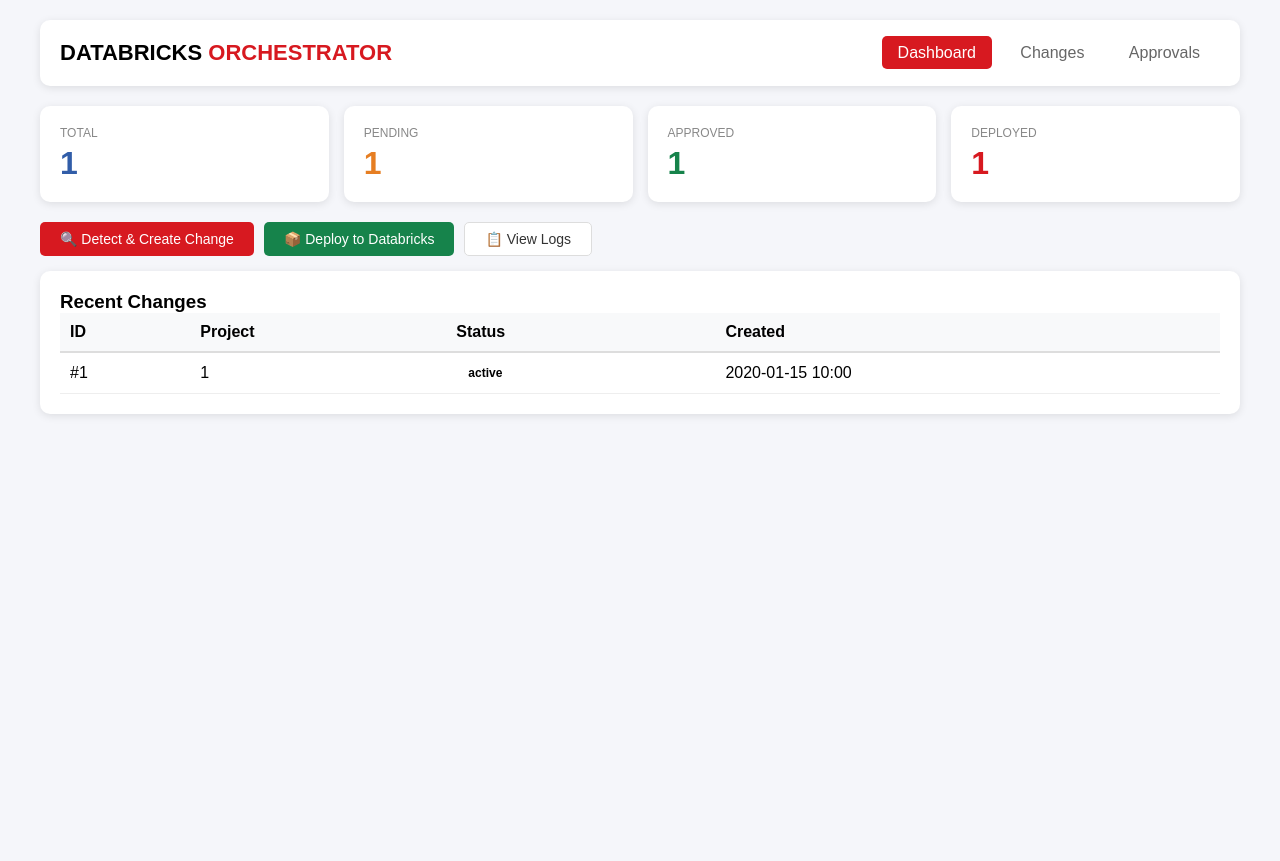
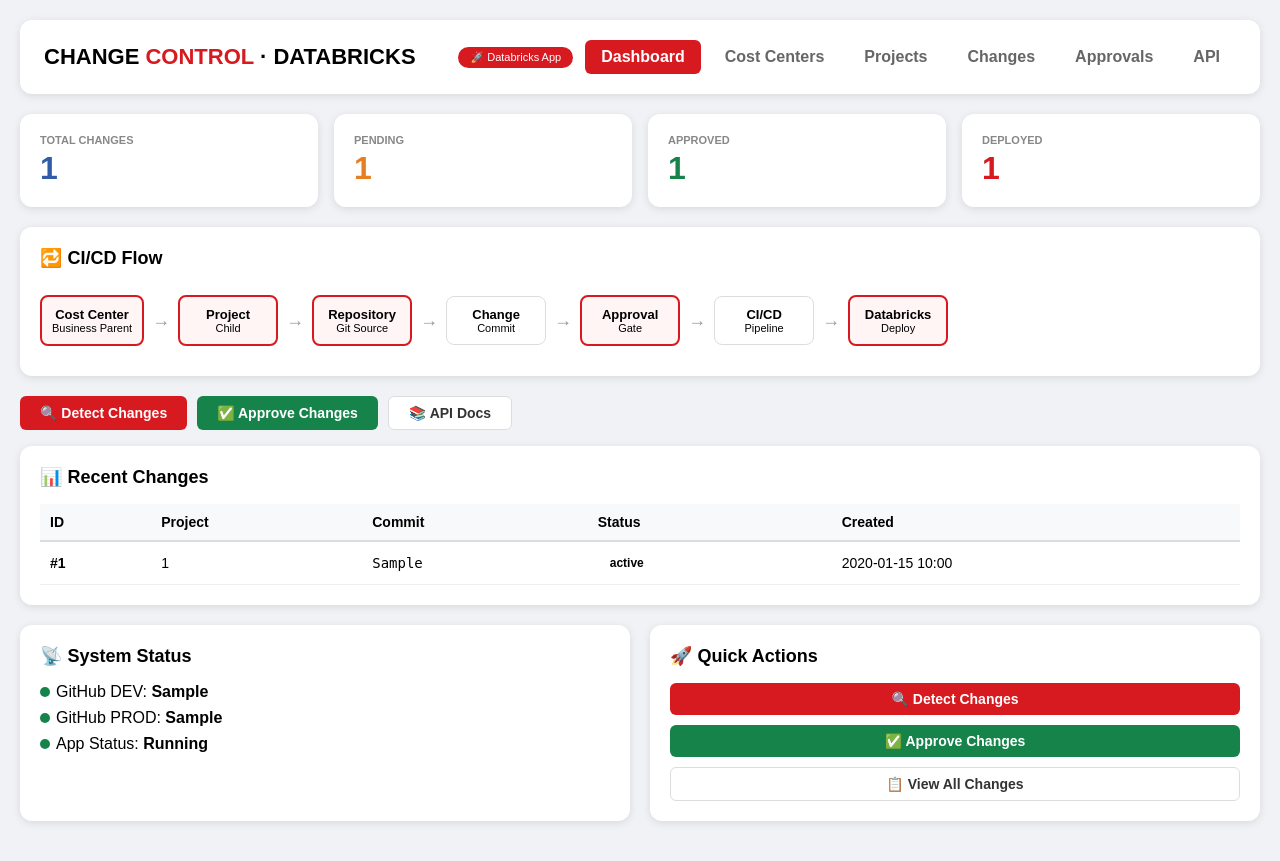
Before and after one commit to markqloudx/orchestrator-app, a Flask app: template templates/index.html in a window 1280 px wide. Before the commit the page ends 416 px from the top, so only its background shows below. Run offline with Flask 3, Linux system fonts and the light colour scheme; the template is opened without the code that fills it: most values are stand-ins (such as "Sample title", 1, 10 or a date in 2020).

Commit message:
Update index.html

```diff
--- a/templates/index.html
+++ b/templates/index.html
@@ -1,28 +1,43 @@
 <!DOCTYPE html>
-<html>
+<html lang="en">
 <head>
     <meta charset="UTF-8">
-<title>Databricks Orchestrator</title>
+    <meta name="viewport" content="width=device-width, initial-scale=1.0">
+    <title>Change Management Control Center</title>
     <style>
         *{margin:0;padding:0;box-sizing:border-box}
-body{font-family:Arial,sans-serif;background:#f5f6fa;padding:20px}
-.container{max-width:1200px;margin:0 auto}
-.header{background:#fff;padding:20px;border-radius:10px;margin-bottom:20px;box-shadow:0 2px 8px rgba(0,0,0,0.1);display:flex;justify-content:space-between;align-items:center}
-.logo{font-size:22px;font-weight:700}
+        body{font-family:Arial,sans-serif;background:#f0f2f5;padding:20px}
+        .container{max-width:1400px;margin:0 auto}
+
+        .header{background:#fff;padding:20px 24px;border-radius:12px;margin-bottom:20px;box-shadow:0 2px 8px rgba(0,0,0,0.1);display:flex;justify-content:space-between;align-items:center;flex-wrap:wrap;gap:10px}
+        .logo{font-size:22px;font-weight:800}
         .logo span{color:#d71920}
-.nav a{color:#666;text-decoration:none;padding:8px 16px;margin:0 4px;border-radius:5px}
+        .nav{display:flex;gap:8px;flex-wrap:wrap}
+        .nav a{text-decoration:none;color:#666;padding:8px 16px;border-radius:6px;font-weight:600}
         .nav a:hover{background:#f0f0f0}
         .nav a.active{background:#d71920;color:#fff}
-.metrics{display:grid;grid-template-columns:repeat(4,1fr);gap:15px;margin-bottom:20px}
-.metric{background:#fff;padding:20px;border-radius:10px;box-shadow:0 2px 8px rgba(0,0,0,0.1)}
-.metric-label{font-size:12px;color:#888;text-transform:uppercase}
-.metric-value{font-size:32px;font-weight:700;margin-top:5px}
+        .badge-db{background:#d71920;color:#fff;padding:4px 12px;border-radius:20px;font-size:11px}
+        .badge{display:inline-block;padding:4px 12px;border-radius:20px;font-size:12px;font-weight:600}
+        .badge-pending{background:#fff3cd;color:#856404}
+        .badge-approved{background:#d4edda;color:#155724}
+        .badge-deployed{background:#cce5ff;color:#004085}
+        .badge-connected{background:#d4edda;color:#155724}
+        .badge-disconnected{background:#f8d7da;color:#721c24}
+
+        .metrics{display:grid;grid-template-columns:repeat(4,1fr);gap:16px;margin-bottom:20px}
+        .metric-card{background:#fff;padding:20px;border-radius:12px;box-shadow:0 2px 8px rgba(0,0,0,0.1)}
+        .metric-label{font-size:11px;text-transform:uppercase;color:#888;font-weight:600}
+        .metric-value{font-size:32px;font-weight:800;margin-top:4px}
         .metric-value.red{color:#d71920}
         .metric-value.green{color:#16834b}
         .metric-value.blue{color:#315da8}
         .metric-value.orange{color:#e67e22}
-.card{background:#fff;border-radius:10px;padding:20px;box-shadow:0 2px 8px rgba(0,0,0,0.1);margin-bottom:20px}
-.btn{padding:8px 20px;border:none;border-radius:5px;font-size:14px;cursor:pointer}
+
+        .card{background:#fff;border-radius:12px;padding:20px;box-shadow:0 2px 8px rgba(0,0,0,0.1);margin-bottom:20px}
+        .card-header{display:flex;justify-content:space-between;align-items:center;margin-bottom:16px;flex-wrap:wrap;gap:10px}
+        .card-title{font-size:18px;font-weight:700}
+
+        .btn{padding:8px 20px;border:none;border-radius:6px;font-size:14px;font-weight:600;cursor:pointer;transition:all .2s}
         .btn-primary{background:#d71920;color:#fff}
         .btn-primary:hover{background:#b9141a}
         .btn-success{background:#16834b;color:#fff}
@@ -30,64 +45,120 @@ body{font-family:Arial,sans-serif;background:#f5f6fa;padding:20px}
         .btn-outline{background:#fff;color:#333;border:1px solid #ddd}
         .btn-outline:hover{background:#f5f5f5}
         .btn-sm{padding:4px 12px;font-size:12px}
-table{width:100%;border-collapse:collapse}
+
+        table{width:100%;border-collapse:collapse;font-size:14px}
         th{text-align:left;padding:10px;background:#f8f9fa;border-bottom:2px solid #ddd}
         td{padding:10px;border-bottom:1px solid #eee}
-.badge{display:inline-block;padding:3px 12px;border-radius:15px;font-size:12px;font-weight:600}
-.badge-pending{background:#fff3cd;color:#856404}
-.badge-approved{background:#d4edda;color:#155724}
-.badge-deployed{background:#cce5ff;color:#004085}
-.badge-rejected{background:#f8d7da;color:#721c24}
-.action-bar{display:flex;gap:10px;flex-wrap:wrap;margin-bottom:15px}
+
+        .action-bar{display:flex;gap:10px;flex-wrap:wrap;margin-bottom:16px}
         .grid-2{display:grid;grid-template-columns:1fr 1fr;gap:20px}
-.toast{position:fixed;bottom:20px;right:20px;background:#333;color:#fff;padding:15px 25px;border-radius:8px;display:none;z-index:999}
+
+        .status-dot{display:inline-block;width:10px;height:10px;border-radius:50%;margin-right:6px}
+        .status-dot.green{background:#16834b}
+        .status-dot.yellow{background:#f39c12}
+        .status-dot.red{background:#d71920}
+        .status-dot.grey{background:#888}
+
+        .flow{display:flex;align-items:center;gap:8px;overflow-x:auto;padding:10px 0}
+        .flow-node{min-width:100px;padding:10px;text-align:center;border:1px solid #ddd;border-radius:8px;background:#fff;font-size:11px}
+        .flow-node strong{display:block;font-size:13px}
+        .flow-node.primary{border:2px solid #d71920;background:#fff5f5}
+        .flow-arrow{color:#999;font-size:18px}
+
+        .toast{position:fixed;bottom:20px;right:20px;background:#333;color:#fff;padding:16px 24px;border-radius:8px;display:none;z-index:999}
         .toast.show{display:block}
         .toast.success{background:#16834b}
         .toast.error{background:#d71920}
-@media(max-width:768px){.metrics{grid-template-columns:1fr 1fr}.grid-2{grid-template-columns:1fr}.header{flex-direction:column}}
+
+        @media(max-width:768px){.metrics{grid-template-columns:1fr 1fr}.grid-2{grid-template-columns:1fr}}
     </style>
 </head>
 <body>
 <div class="container">
     <div class="header">
-<div class="logo">DATABRICKS <span>ORCHESTRATOR</span></div>
+        <div class="logo">CHANGE <span>CONTROL</span> · DATABRICKS</div>
+        <div style="display:flex;align-items:center;gap:12px;flex-wrap:wrap">
+            <span class="badge-db">🚀 Databricks App</span>
             <div class="nav">
                 <a href="/" class="active">Dashboard</a>
+                <a href="/cost-centers">Cost Centers</a>
+                <a href="/projects">Projects</a>
                 <a href="/changes">Changes</a>
                 <a href="/approvals">Approvals</a>
+                <a href="/swagger">API</a>
+            </div>
         </div>
     </div>
 
     <div class="metrics">
-<div class="metric"><div class="metric-label">Total</div><div class="metric-value blue">{{ total_count }}</div></div>
-<div class="metric"><div class="metric-label">Pending</div><div class="metric-value orange">{{ pending_count }}</div></div>
-<div class="metric"><div class="metric-label">Approved</div><div class="metric-value green">{{ approved_count }}</div></div>
-<div class="metric"><div class="metric-label">Deployed</div><div class="metric-value red">{{ deployed_count }}</div></div>
+        <div class="metric-card"><div class="metric-label">Total Changes</div><div class="metric-value blue">{{ total_count }}</div></div>
+        <div class="metric-card"><div class="metric-label">Pending</div><div class="metric-value orange">{{ pending_count }}</div></div>
+        <div class="metric-card"><div class="metric-label">Approved</div><div class="metric-value green">{{ approved_count }}</div></div>
+        <div class="metric-card"><div class="metric-label">Deployed</div><div class="metric-value red">{{ deployed_count }}</div></div>
+    </div>
+
+    <div class="card">
+        <div class="card-header"><div class="card-title">🔁 CI/CD Flow</div></div>
+        <div class="flow">
+            <div class="flow-node primary"><strong>Cost Center</strong>Business Parent</div>
+            <div class="flow-arrow">→</div>
+            <div class="flow-node primary"><strong>Project</strong>Child</div>
+            <div class="flow-arrow">→</div>
+            <div class="flow-node primary"><strong>Repository</strong>Git Source</div>
+            <div class="flow-arrow">→</div>
+            <div class="flow-node"><strong>Change</strong>Commit</div>
+            <div class="flow-arrow">→</div>
+            <div class="flow-node primary"><strong>Approval</strong>Gate</div>
+            <div class="flow-arrow">→</div>
+            <div class="flow-node"><strong>CI/CD</strong>Pipeline</div>
+            <div class="flow-arrow">→</div>
+            <div class="flow-node primary"><strong>Databricks</strong>Deploy</div>
+        </div>
     </div>
 
     <div class="action-bar">
-<button class="btn btn-primary" onclick="detectAndCreate()">🔍 Detect & Create Change</button>
-<button class="btn btn-success" onclick="deployToDB()">📦 Deploy to Databricks</button>
-<button class="btn btn-outline" onclick="viewLogs()">📋 View Logs</button>
+        <button class="btn btn-primary" onclick="detectChanges()">🔍 Detect Changes</button>
+        <button class="btn btn-success" onclick="window.location.href='/approvals'">✅ Approve Changes</button>
+        <button class="btn btn-outline" onclick="window.location.href='/swagger'">📚 API Docs</button>
     </div>
 
     <div class="card">
-<h3>Recent Changes</h3>
+        <div class="card-header"><div class="card-title">📊 Recent Changes</div></div>
         <table>
-<thead><tr><th>ID</th><th>Project</th><th>Status</th><th>Created</th></tr></thead>
+            <thead><tr><th>ID</th><th>Project</th><th>Commit</th><th>Status</th><th>Created</th></tr></thead>
             <tbody>
                 {% for c in recent_changes %}
                 <tr>
-<td>#{{ c.id }}</td>
+                    <td><strong>#{{ c.change_id }}</strong></td>
                     <td>{{ c.project_id }}</td>
-<td><span class="badge badge-{{ c.status.lower() }}">{{ c.status }}</span></td>
+                    <td><code>{{ c.commit_sha[:8] if c.commit_sha else '-' }}</code></td>
+                    <td><span class="badge badge-{{ c.approval_status.lower() }}">{{ c.approval_status }}</span></td>
                     <td>{{ c.created_at[:16] if c.created_at else '-' }}</td>
                 </tr>
                 {% else %}
-<tr><td colspan="4" style="text-align:center;color:#888;padding:20px">No changes yet</td></tr>
+                <tr><td colspan="5" style="text-align:center;color:#888;padding:20px">No changes yet</td></tr>
                 {% endfor %}
             </tbody>
         </table>
+    </div>
+
+    <div class="grid-2">
+        <div class="card">
+            <div class="card-header"><div class="card-title">📡 System Status</div></div>
+            <div style="display:flex;flex-direction:column;gap:8px">
+                <div><span class="status-dot {% if github_dev %}green{% else %}grey{% endif %}"></span>GitHub DEV: <strong>{{ github_dev or 'Not Configured' }}</strong></div>
+                <div><span class="status-dot {% if github_prod %}green{% else %}grey{% endif %}"></span>GitHub PROD: <strong>{{ github_prod or 'Not Configured' }}</strong></div>
+                <div><span class="status-dot green"></span>App Status: <strong>Running</strong></div>
+            </div>
+        </div>
+        <div class="card">
+            <div class="card-header"><div class="card-title">🚀 Quick Actions</div></div>
+            <div style="display:flex;flex-direction:column;gap:10px">
+                <button class="btn btn-primary" onclick="detectChanges()">🔍 Detect Changes</button>
+                <button class="btn btn-success" onclick="window.location.href='/approvals'">✅ Approve Changes</button>
+                <button class="btn btn-outline" onclick="window.location.href='/changes'">📋 View All Changes</button>
+            </div>
+        </div>
     </div>
 </div>
 
@@ -101,66 +172,47 @@ function showToast(msg,type='info'){
     setTimeout(()=>t.className='toast',4000);
 }
 
-function detectAndCreate(){
-    showToast('Detecting changes...','info');
-    fetch('/api/detect-changes',{method:'POST'})
+function detectChanges(){
+    showToast('🔍 Detecting changes...','info');
+    const projectId = prompt('Enter Project ID (e.g., PRJ-001):', 'PRJ-001');
+    if(!projectId) return;
+    const branch = prompt('Enter branch name:', 'main');
+    if(branch===null) return;
+
+    fetch('/api/detect-changes', {
+        method: 'POST',
+        headers: {'Content-Type':'application/json'},
+        body: JSON.stringify({project_id: projectId, branch: branch})
+    })
     .then(r=>r.json())
     .then(data=>{
         if(data.success && data.changes.length>0){
-            const files=data.changes.map(c=>({file:c.file,type:c.type}));
-            fetch('/api/create-change-request',{
-                method:'POST',
-                headers:{'Content-Type':'application/json'},
-                body:JSON.stringify({
-                    project_id:'PRJ-001',
-                    change_type:'sync',
-                    description:'Sync '+data.changes.length+' files',
-                    files_changed:files
+            const files = data.changes.map(c=>({file:c.file,type:c.type}));
+            const commit = data.commits && data.commits[0] ? data.commits[0].sha : 'abc123def';
+
+            fetch('/api/changes', {
+                method: 'POST',
+                headers: {'Content-Type':'application/json'},
+                body: JSON.stringify({
+                    project_id: projectId,
+                    commit_sha: commit,
+                    release_version: 'v1.0.'+Math.floor(Math.random()*1000+100),
+                    description: 'Sync '+data.changes.length+' files',
+                    files_changed: files
                 })
             })
             .then(r=>r.json())
             .then(result=>{
                 if(result.success){
-                    showToast('✅ Change #'+result.change.id+' created!','success');
-                    setTimeout(()=>location.reload(),1500);
-                }else showToast('❌ '+result.error,'error');
+                    showToast('✅ Change '+result.data.change_id+' created!','success');
+                    setTimeout(()=>location.reload(),2000);
+                } else showToast('❌ '+result.error,'error');
             });
-        }else if(data.success && data.changes.length===0){
+        } else if(data.success && data.changes.length===0){
             showToast('✅ No changes detected','success');
-        }else showToast('❌ '+data.error,'error');
+        } else showToast('❌ '+data.error,'error');
     })
     .catch(e=>showToast('❌ '+e.message,'error'));
-}
-
-function deployToDB(){
-    if(confirm('Deploy to Databricks?')){
-        showToast('Deploying...','info');
-        fetch('/api/databricks/deploy',{
-            method:'POST',
-            headers:{'Content-Type':'application/json'},
-            body:JSON.stringify({environment:'dev',bundle_path:'/Workspace/databricks-poc'})
-        })
-        .then(r=>r.json())
-        .then(data=>{
-            if(data.success) showToast('✅ Deployed!','success');
-            else showToast('❌ '+data.error,'error');
-        });
-    }
-}
-
-function viewLogs(){
-    fetch('/api/deployment-logs')
-    .then(r=>r.json())
-    .then(data=>{
-        if(data.success){
-            let txt='=== LOGS ===\n\n';
-            data.logs.forEach(l=>{
-                txt+='['+l.created_at+'] '+l.action+' → '+l.status+'\n';
-                txt+='  '+l.details+'\n\n';
-            });
-            alert(txt);
-        }
-    });
 }
 </script>
 </body>
```
Lines whose indentation alone changed are shown as unchanged.
